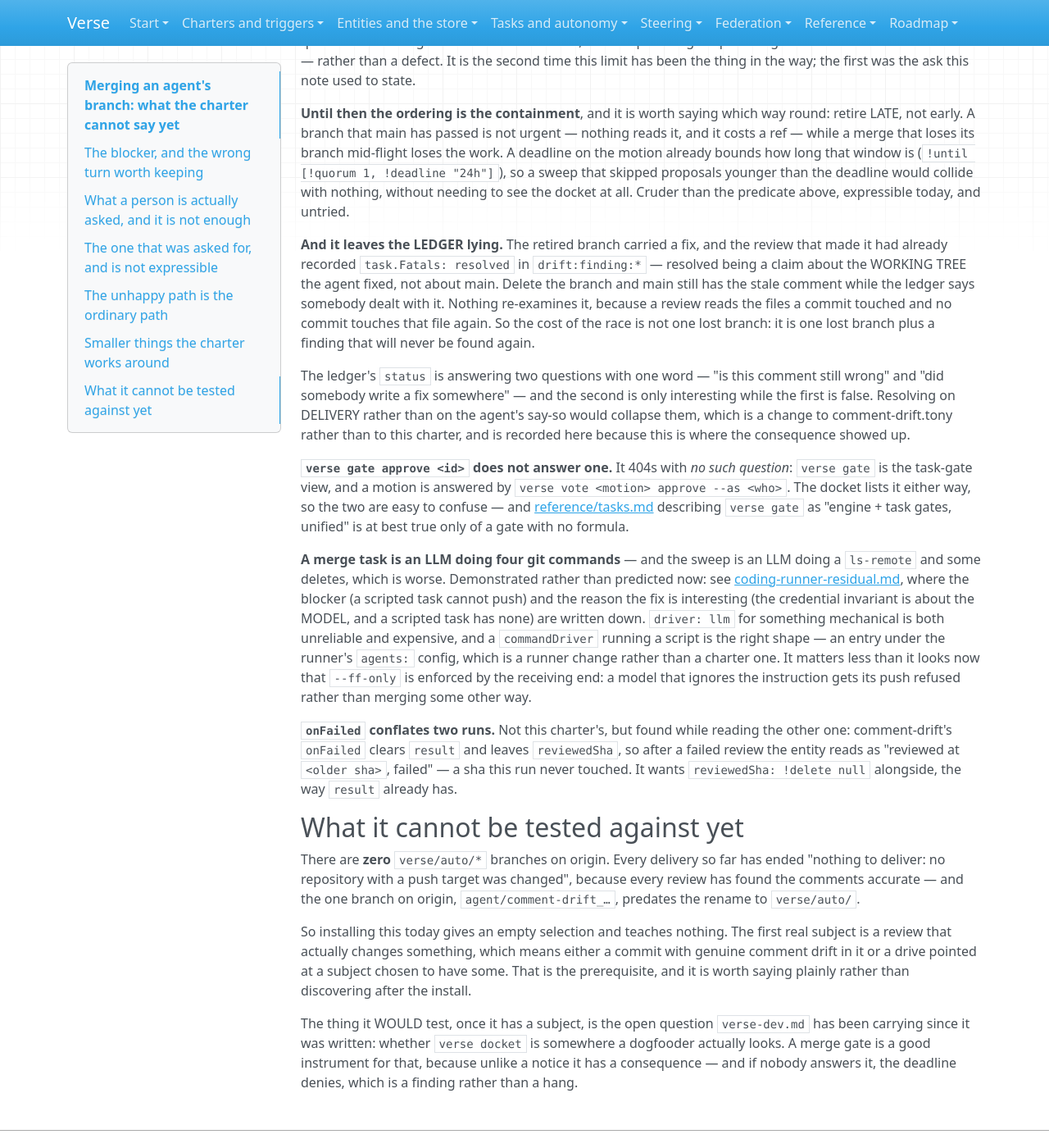
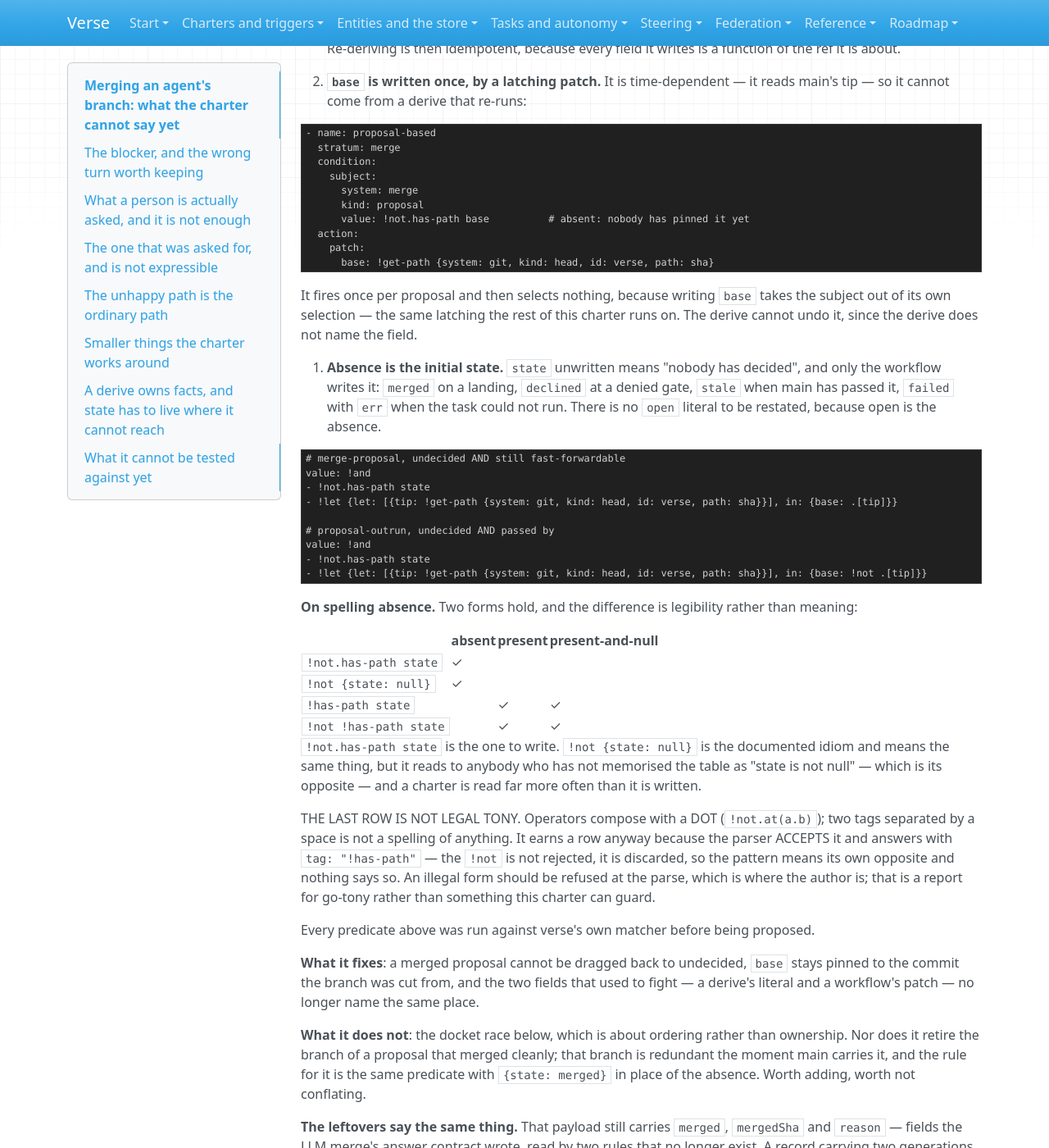
Before and after one commit to signadot/viff, an MkDocs documentation site: the page built from docs/working/merge-gate-residual.md, in a window 1280 px wide and 1400 px high, scrolled down 6448 px. Shown: the whole window at 82% size. Built offline with MkDocs 1.6.1, drawn with Linux system fonts in a browser that asks for light colours; some of the changed text lies outside the part shown.

Commit message:
verse-dev: propose where a proposal's state lives, and spell absence legibly
The defect the live drive exposed: rule 1's derive restated `state` and `base`
every time it re-ran, so a merged proposal was dragged back to open and retired,
and `base` -- the commit a branch was cut from, the left side of the whole
staleness test -- tracked main's current tip instead of staying pinned.

That is not a bug in `derive`. A derive merges its literal fields on every run
and this charter relies on it elsewhere (`swept: pending` re-armed itself that
way). The rule is that a derive owns only what its subject says, and everything
else lives in fields it never names:

  - rule 1 derives `branch`, `sha`, `repo` -- and not `state`, not `base`;
  - `base` is pinned once by a latching patch (`!not.has-path base` selects the
    proposals nobody has pinned, and writing it takes the subject out of its own
    selection);
  - ABSENCE is the initial state: no `state` field means undecided, so there is
    no `open` literal for a derive to restate. Only the workflow writes it.

One entity still, because two would need a join and a join needs a read
addressed by $subject -- the wall this note already names.

On spelling: `!not.has-path state` and `!not {state: null}` both hold, and the
first is the one to write, because the second reads as "state is not null" to
anybody who has not memorised the idiom.

`!not !has-path state` is not legal tony -- operators compose with a dot -- but
the parser accepts it and hands back `tag: "!has-path"`, discarding the `!not`
rather than refusing it, so the pattern means its opposite with nothing said. A
report for go-tony; I had first written this up as a third instance of today's
silent tag losses, which was pattern-matching ahead of the facts.

Every predicate here was run against verse's matcher before being proposed.

Tier: change
Checked: go test ./...; the spellings and their composition under `!and` checked
  by hand against entity.Pattern; nothing installed on staging yet -- this is a
  proposal, and rule 1 still restates what it should not.
Co-Authored-By: Claude Opus 5 (1M context) <noreply@anthropic.com>

````diff
--- a/docs/working/merge-gate-residual.md
+++ b/docs/working/merge-gate-residual.md
@@ -296,6 +296,114 @@ grammar, and two rules conditioned on the answer would say the same thing with n
 
 ## Smaller things the charter works around
 
+## A derive owns facts, and state has to live where it cannot reach
+
+**The defect, observed.** After the first live merge, the proposal read:
+
+```tony
+merged: true
+mergedSha: 9c6ce790…
+reason: "fast-forward merge succeeded and push to main was accepted"
+state: stale            # ← and the branch was retired
+```
+
+Both are true records of what happened, in order: the merge landed and wrote `state: merged`;
+the push moved main; the git source re-reflected the ref; **rule 1 re-derived the proposal**,
+merging its literal `state: open` back over `merged`; rule 3 then saw an open proposal whose base
+was behind and retired it. Nothing was racing that should not have been — the derive simply
+restated a field it had no business owning.
+
+The same mechanism was rewriting `base` to main's CURRENT tip on every re-derive. `base` is the
+commit the branch was cut from, and the whole staleness test is `base != tip` — so the predicate
+was being fed a value that converges on the tip it is compared against. `proposal-outrun` fired
+correctly in the drive by winning a race, not by being right.
+
+**Why this is not a bug in `derive`.** A derive MERGES its literal fields every time it runs, and
+that is load-bearing elsewhere in this very charter: `swept: pending` re-armed itself exactly
+that way. The rule to draw is not "make derive latch" but **a derive owns only what its subject
+says, and anything else lives in fields the derive never names.**
+
+**The shape, expressible today.** One entity still — two would need a join, and a join needs a
+read addressed by `$subject`, which is the wall this note already names.
+
+1. **Rule 1 derives facts alone**: `branch`, `sha`, `repo`. It does NOT name `state` and does not
+   name `base`. Re-deriving is then idempotent, because every field it writes is a function of
+   the ref it is about.
+
+2. **`base` is written once, by a latching patch.** It is time-dependent — it reads main's tip —
+   so it cannot come from a derive that re-runs:
+
+   ```tony
+   - name: proposal-based
+     stratum: merge
+     condition:
+       subject:
+         system: merge
+         kind: proposal
+         value: !not.has-path base          # absent: nobody has pinned it yet
+     action:
+       patch:
+         base: !get-path {system: git, kind: head, id: verse, path: sha}
+   ```
+
+   It fires once per proposal and then selects nothing, because writing `base` takes the subject
+   out of its own selection — the same latching the rest of this charter runs on. The derive
+   cannot undo it, since the derive does not name the field.
+
+3. **Absence is the initial state.** `state` unwritten means "nobody has decided", and only the
+   workflow writes it: `merged` on a landing, `declined` at a denied gate, `stale` when main has
+   passed it, `failed` with `err` when the task could not run. There is no `open` literal to be
+   restated, because open is the absence.
+
+   ```tony
+   # merge-proposal, undecided AND still fast-forwardable
+   value: !and
+   - !not.has-path state
+   - !let {let: [{tip: !get-path {system: git, kind: head, id: verse, path: sha}}], in: {base: .[tip]}}
+
+   # proposal-outrun, undecided AND passed by
+   value: !and
+   - !not.has-path state
+   - !let {let: [{tip: !get-path {system: git, kind: head, id: verse, path: sha}}], in: {base: !not .[tip]}}
+   ```
+
+   **On spelling absence.** Two forms hold, and the difference is legibility rather than
+   meaning:
+
+   | | absent | present | present-and-null |
+   |---|---|---|---|
+   | `!not.has-path state` | ✓ | | |
+   | `!not {state: null}` | ✓ | | |
+   | `!has-path state` | | ✓ | ✓ |
+   | `!not !has-path state` | | ✓ | ✓ |
+
+   `!not.has-path state` is the one to write. `!not {state: null}` is the documented idiom and
+   means the same thing, but it reads to anybody who has not memorised the table as "state is
+   not null" — which is its opposite — and a charter is read far more often than it is written.
+
+   THE LAST ROW IS NOT LEGAL TONY. Operators compose with a DOT (`!not.at(a.b)`); two tags
+   separated by a space is not a spelling of anything. It earns a row anyway because the parser
+   ACCEPTS it and answers with `tag: "!has-path"` — the `!not` is not rejected, it is discarded,
+   so the pattern means its own opposite and nothing says so. An illegal form should be refused
+   at the parse, which is where the author is; that is a report for go-tony rather than
+   something this charter can guard.
+
+   Every predicate above was run against verse's own matcher before being proposed.
+
+**What it fixes**: a merged proposal cannot be dragged back to undecided, `base` stays pinned to
+the commit the branch was cut from, and the two fields that used to fight — a derive's literal
+and a workflow's patch — no longer name the same place.
+
+**What it does not**: the docket race below, which is about ordering rather than ownership. Nor
+does it retire the branch of a proposal that merged cleanly; that branch is redundant the moment
+main carries it, and the rule for it is the same predicate with `{state: merged}` in place of the
+absence. Worth adding, worth not conflating.
+
+**The leftovers say the same thing.** That payload still carries `merged`, `mergedSha` and
+`reason` — fields the LLM merge's answer contract wrote, read by two rules that no longer exist.
+A record carrying two generations of a design at once is what this looks like from the outside,
+and is the cheapest way to notice it.
+
 **The sweep cannot see the docket, and it cost a piece of work.** It was written here as a thing
 to watch. It happened: on the first live drive of the new rules, a proposal was approved, its
 merge task started, and rule 3 retired the branch out from under it — within the same second,
````
